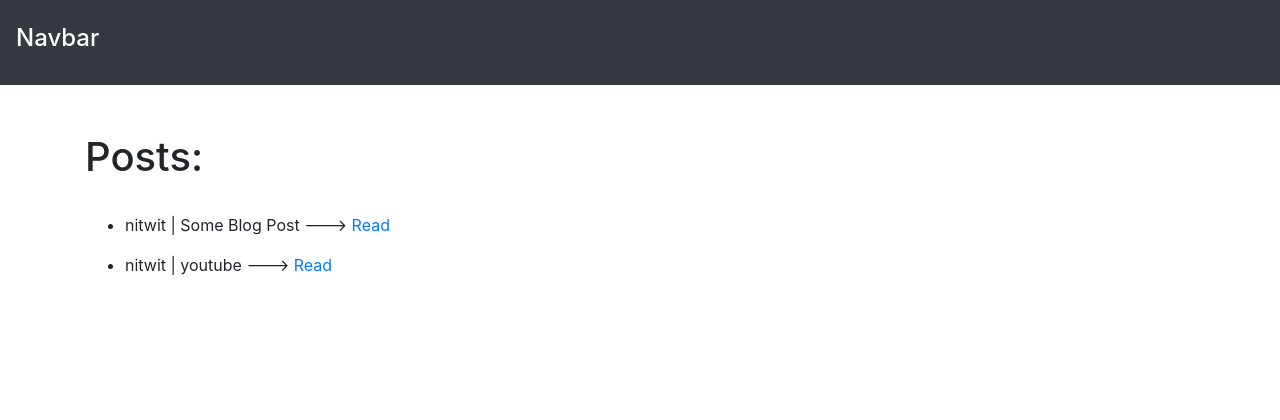
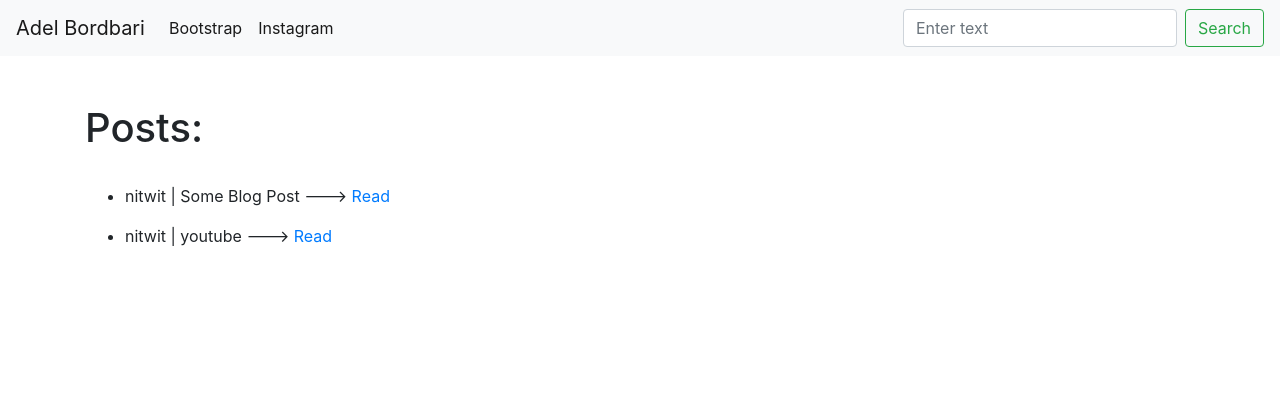
Before and after one commit to adelbordbari/263blog, a Django app: page / in a window 1280 px wide. Shown: the top 420 px of the page. Run offline with Django 3.2, Linux system fonts and the light colour scheme; data comes from the database, SQL or seed files in the repository; both versions use the stored data as it was after the commit; some libraries are stand-ins or nearby versions.

Commit message:
add navbar links and search box(not functional)

```diff
--- a/blog/templates/base.html
+++ b/blog/templates/base.html
@@ -15,9 +15,23 @@
 <body>
 
 	<!--NAVBAR-->
-	<nav class="navbar text-white bg-dark py-4">
-		<h4>Navbar</h4>
-	</nav>
+	<nav class="navbar navbar-expand-lg navbar-light bg-light">
+		<a class="navbar-brand">Adel Bordbari</a>
+		<div class="collapse navbar-collapse" id="navbarTogglerDemo02">
+		  <ul class="navbar-nav mr-auto mt-2 mt-lg-0">
+			<li class="nav-item active">
+				<a class="nav-link" href="https://getbootstrap.com/docs/4.0/components/alerts/">Bootstrap</a>
+			</li>
+			<li class="nav-item active">
+			  <a class="nav-link" href="https://www.instagram.com/adel_bordbari/?hl=en">Instagram</a>
+			</li>
+		  </ul>
+		  <form class="form-inline my-2 my-lg-0">
+			<input class="form-control mr-sm-2" type="search" placeholder="Enter text">
+			<button class="btn btn-outline-success my-2 my-sm-0" type="submit">Search</button>
+		  </form>
+		</div>
+	  </nav>
 
 	<!--CONTENT-->
 	<br />
```
Also changed, not shown: blog/migrations/0002_post_created_on.py (added), db.sqlite3.
